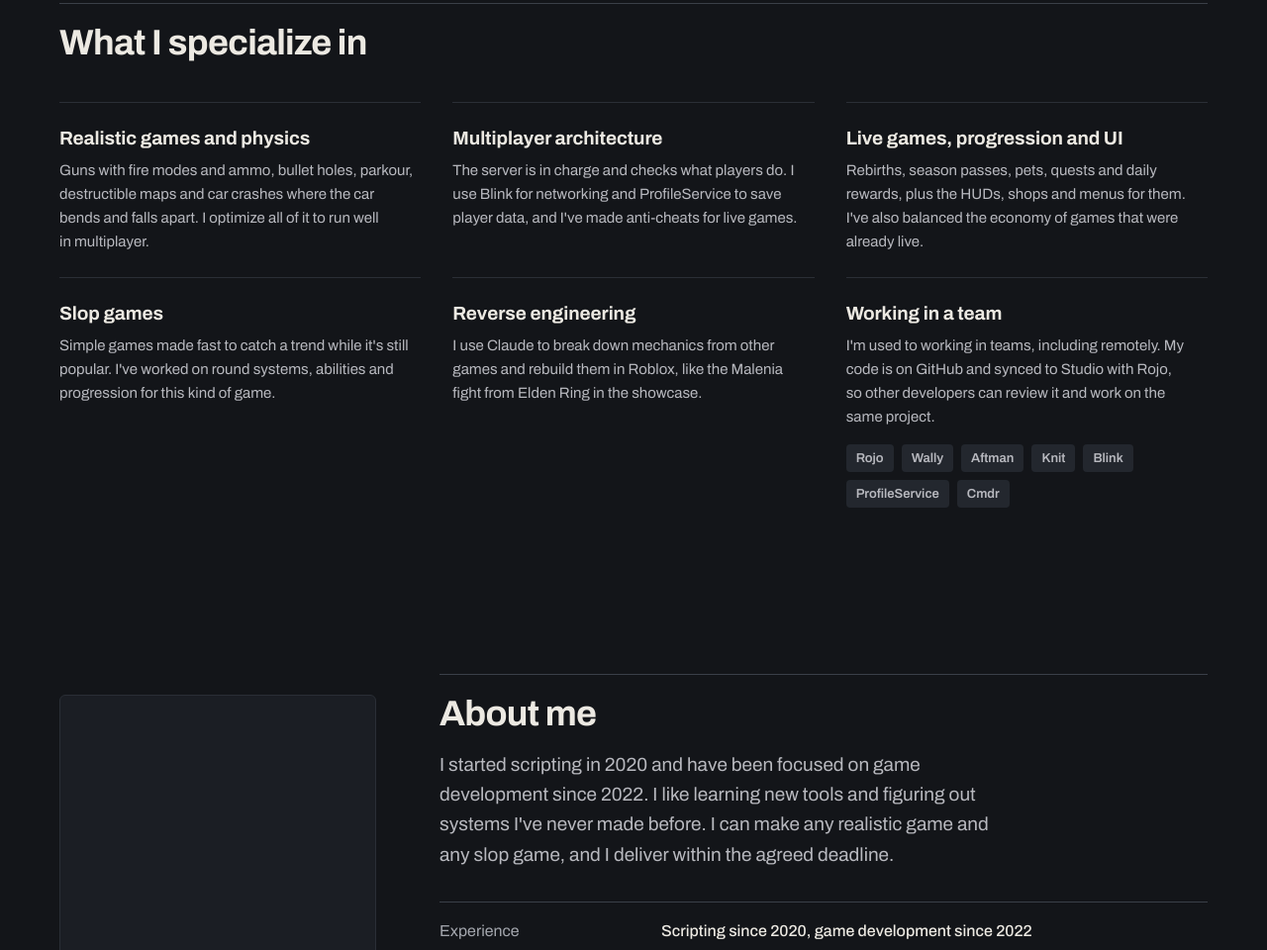
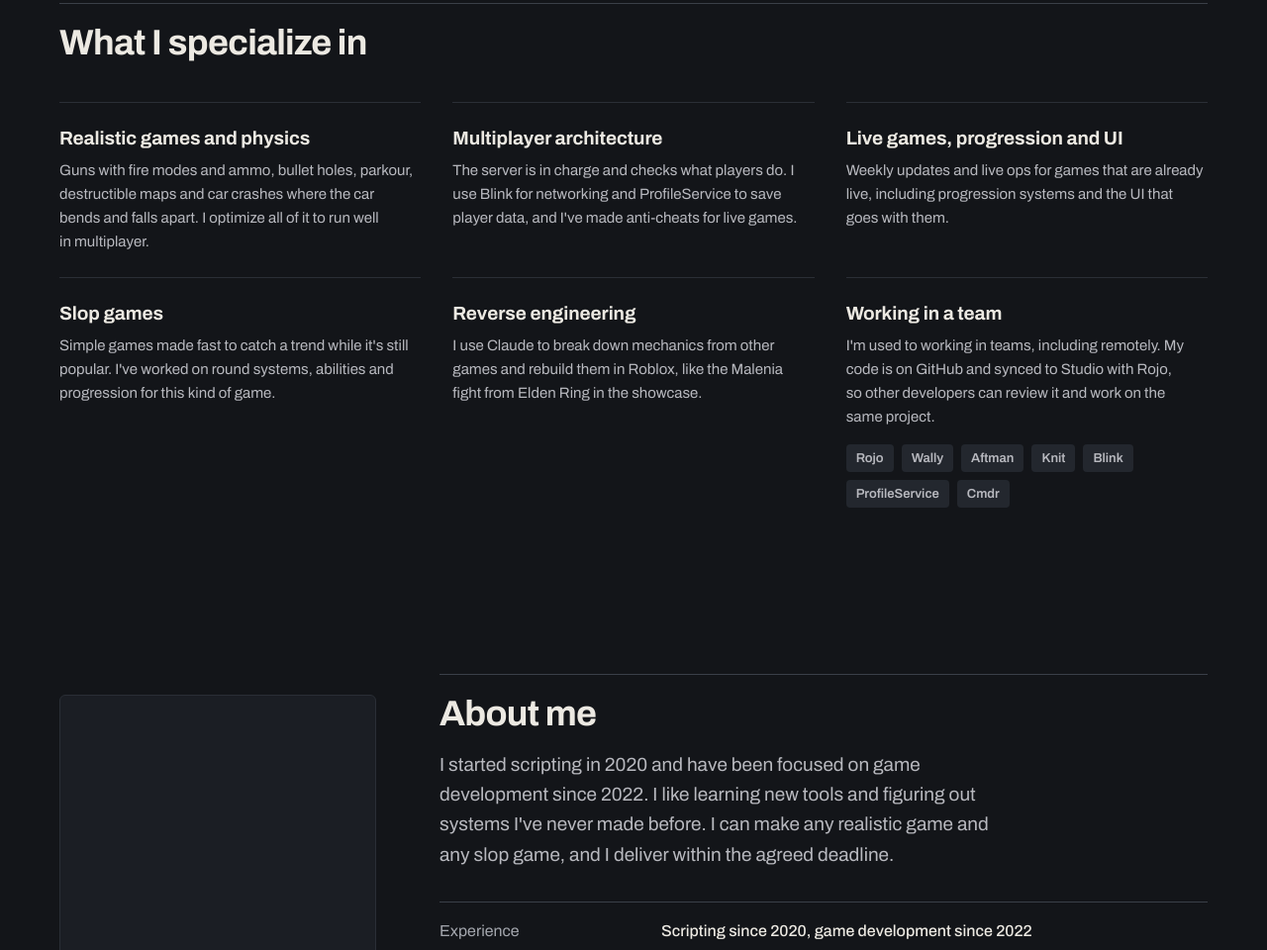
Before and after one commit to yanbrz21/portfolio, a plain HTML site: page public/index.html in a window 1280 px wide. Shown: the part 2223-3183 px from the top of the page at 99% size. Drawn offline with Linux system fonts and the light colour scheme; no server answers.

Commit message:
Keep the live games specialty general
Co-Authored-By: Claude Opus 5.5 <noreply@anthropic.com>

```diff
--- a/public/index.html
+++ b/public/index.html
@@ -207,7 +207,7 @@
           </div>
           <div class="skill">
             <h3>Live games, progression and UI</h3>
-            <p>Rebirths, season passes, pets, quests and daily rewards, plus the HUDs, shops and menus for them. I've also balanced the economy of games that were already live.</p>
+            <p>Weekly updates and live ops for games that are already live, including progression systems and the UI that goes with them.</p>
           </div>
           <div class="skill">
             <h3>Slop games</h3>
```
